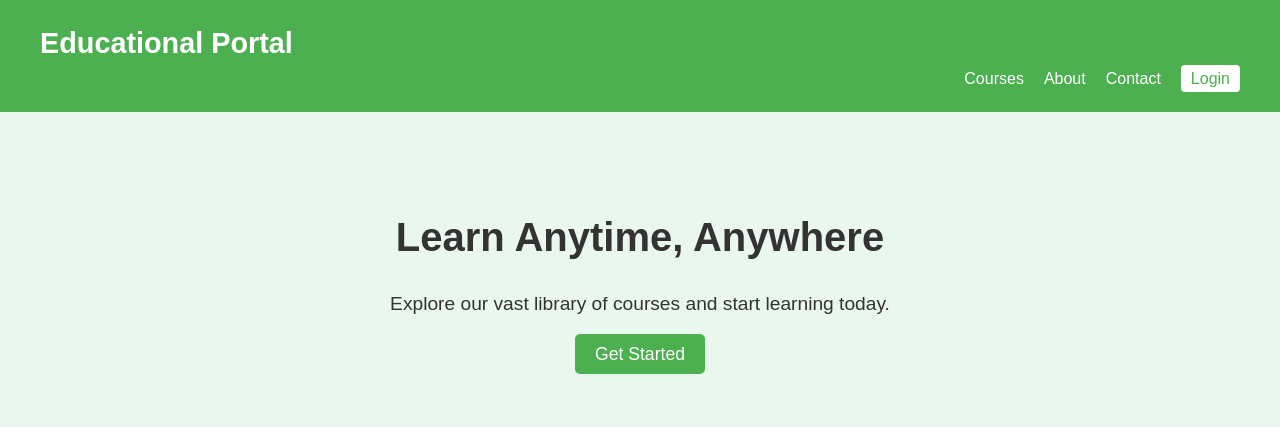
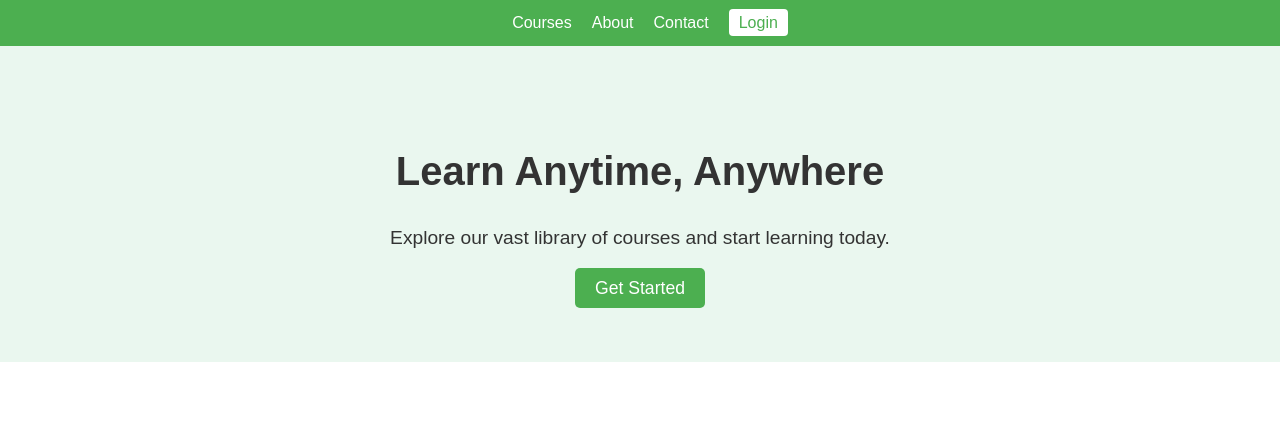
Before and after one commit to Gaiercop/educational_pp25, a Flask app: page / in a window 1280 px wide. Shown: the top 427 px of the page. Run offline with Flask 3, Linux system fonts and the light colour scheme.

Commit message:
fixed header

```diff
--- a/static/css/index.css
+++ b/static/css/index.css
@@ -16,12 +16,20 @@ body {
 .main-header {
     background: #4CAF50;
     color: #fff;
-    padding: 20px 0;
+    padding: 10px 0;
+    display: flex;
+    align-items: center;
+    justify-content: space-between;
 }
 
 .main-header .logo {
     font-size: 1.8em;
     font-weight: bold;
+    margin-right: auto;
+}
+
+.main-header .main-nav {
+    margin-left: auto;
 }
 
 .main-header .main-nav ul {
@@ -29,7 +37,6 @@ body {
     margin: 0;
     padding: 0;
     display: flex;
-    justify-content: flex-end;
 }
 
 .main-header .main-nav ul li {
--- a/templates/index.html
+++ b/templates/index.html
@@ -9,7 +9,6 @@
 <body>
     <header class="main-header">
         <div class="container">
-            <div class="logo">Educational Portal</div>
             <nav class="main-nav">
                 <ul>
                     <li><a href="catalogs">Courses</a></li>
```
